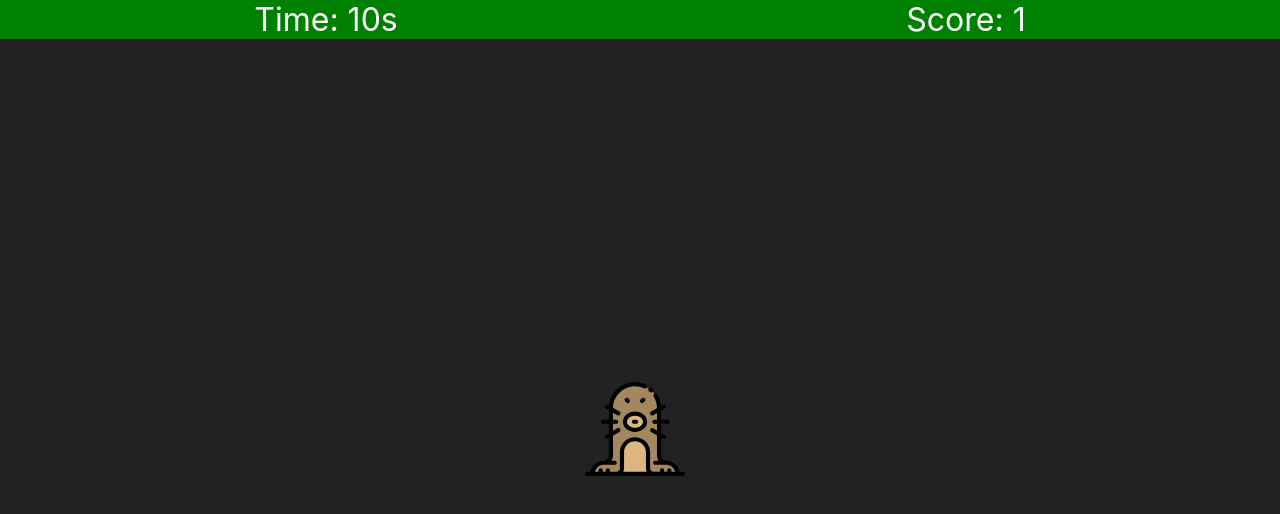
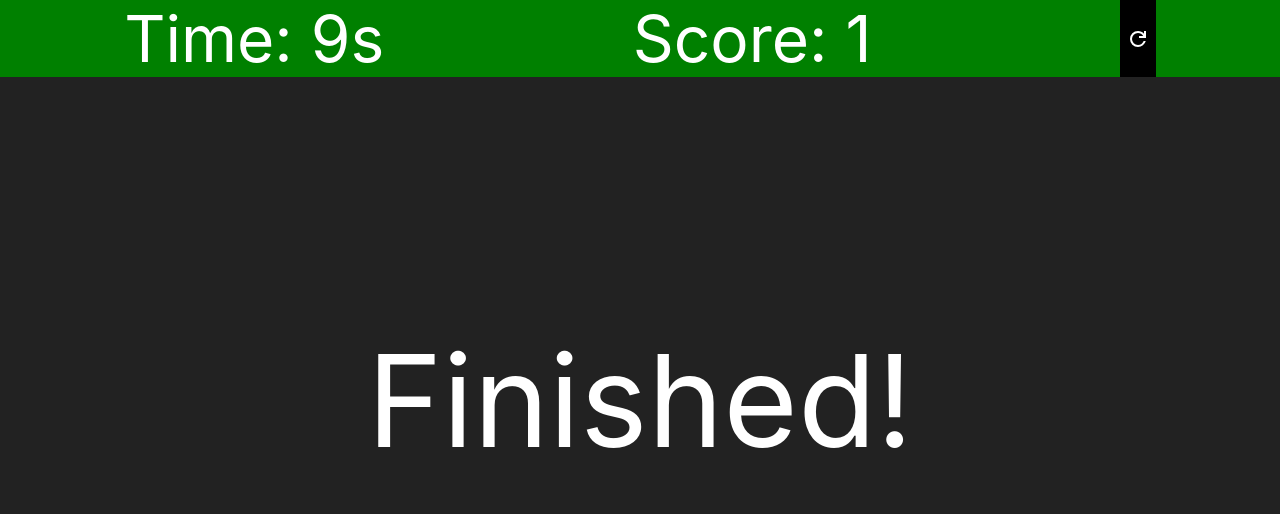
Before and after one commit to olliee2/deskweb, a website with bundled scripts: page pc/whackamole/index.html in a window 1280 px wide. Both pictures are taken after a click on the element 978 px from the left and 247 px from the top of the page. Built offline with nearby package versions, Linux system fonts and the light colour scheme.

Commit message:
Update game duration and spawn intervals; adjust timing logic and add finish message

```diff
--- a/pc/common/utils.js
+++ b/pc/common/utils.js
@@ -1,3 +1,3 @@
 export function redirect(destination, parameters = '') {
-    window.location.href = `../${destination}/index.html?${parameters}`;
+  window.location.href = `../${destination}/index.html?${parameters}`;
 }
--- a/pc/loading/loading.js
+++ b/pc/loading/loading.js
@@ -1,4 +1,5 @@
 import { redirect } from '../common/utils.js';
+
 const params = new URLSearchParams(document.location.search);
 const destination = params.get('destination');
 if (!destination)
--- a/pc/login/login.js
+++ b/pc/login/login.js
@@ -1,7 +1,8 @@
 import { redirect } from '../common/utils.js';
+
 const loginButton = document.getElementById('login-button');
 if (!(loginButton instanceof HTMLElement))
-    throw new Error('Missing login-button');
+  throw new Error('Missing login-button');
 loginButton.addEventListener('click', () => {
-    redirect('loading', 'destination=desktop&duration=1');
+  redirect('loading', 'destination=desktop&duration=1');
 });
--- a/pc/whackamole/Game.js
+++ b/pc/whackamole/Game.js
@@ -3,12 +3,12 @@ export default class Game {
         this.moleContainer = moleContainer;
         this.timeDisplay = timeDisplay;
         this.scoreDisplay = scoreDisplay;
-        this.duration = 30000;
+        this.duration = 9000;
         this.startTime = 0;
         this.endTime = 0;
         this.nextSpawn = 0;
-        this.spawnIntervalMin = 700;
-        this.spawnIntervalMax = 1700;
+        this.spawnIntervalMin = 400;
+        this.spawnIntervalMax = 1900;
         this.score = 0;
         this.active = false;
         const rect = moleContainer.getBoundingClientRect();
@@ -24,6 +24,7 @@ export default class Game {
         this.nextSpawn =
             this.startTime +
                 this.randomRange(this.spawnIntervalMin, this.spawnIntervalMax);
+        this.moleContainer.replaceChildren();
         this.active = true;
         this.tickLoop();
     }
@@ -39,6 +40,13 @@ export default class Game {
         }
         if (this.active) {
             requestAnimationFrame(() => this.tickLoop());
+        }
+        else {
+            const message = document.createElement('span');
+            message.className = 'message';
+            message.textContent = 'Finished!';
+            console.log(message);
+            document.body.append(message);
         }
     }
     tick(now) {
--- a/pc/whackamole/index.html
+++ b/pc/whackamole/index.html
@@ -11,6 +11,7 @@
     <div id="info-bar">
         <span id="time-container">Time: <time id="time">0</time>s</span>
         <span id="score-container">Score: <span id="score">0</span></span>
+        <button id="retry"><img id="retry-img" src="../assets/retry.svg"</button>
     </div>
     <div id="mole-container"></div>
 </main>
--- a/pc/whackamole/whackamole.css
+++ b/pc/whackamole/whackamole.css
@@ -9,6 +9,7 @@
     display: flex;
     justify-content: space-around;
     background-color: green;
+    font-size: 5vw;
 }
 
 #mole-container {
@@ -32,3 +33,9 @@
     -webkit-user-select: none;
     user-select: none;
 }
+
+.message {
+    position: absolute;
+    margin: 0 0 auto;
+    font-size: 10vw;
+}
```
Also changed, not shown: pc/whackamole/Game.ts (+10 -3 lines), pc/assets/retry.svg (added), pc/assets/search.svg. Lines whose indentation alone changed are shown as unchanged.
